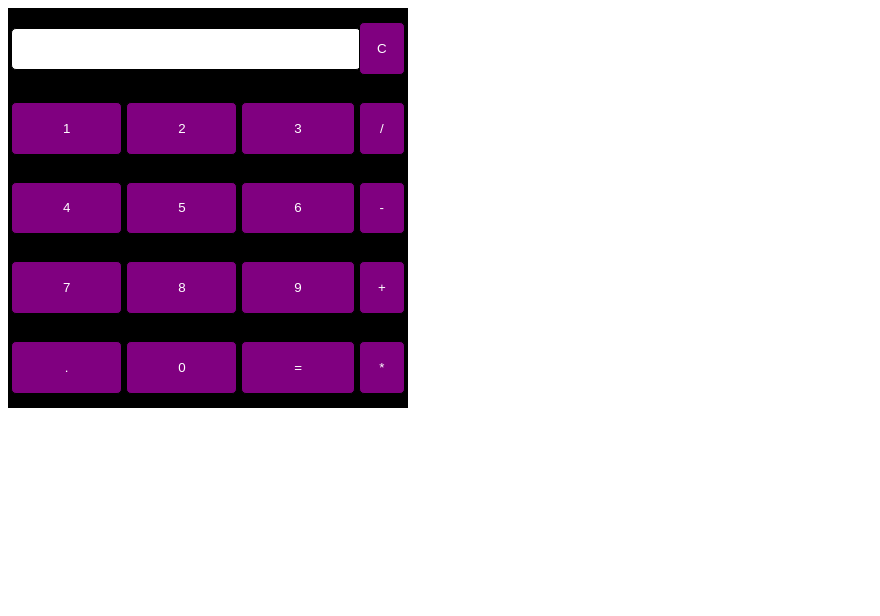
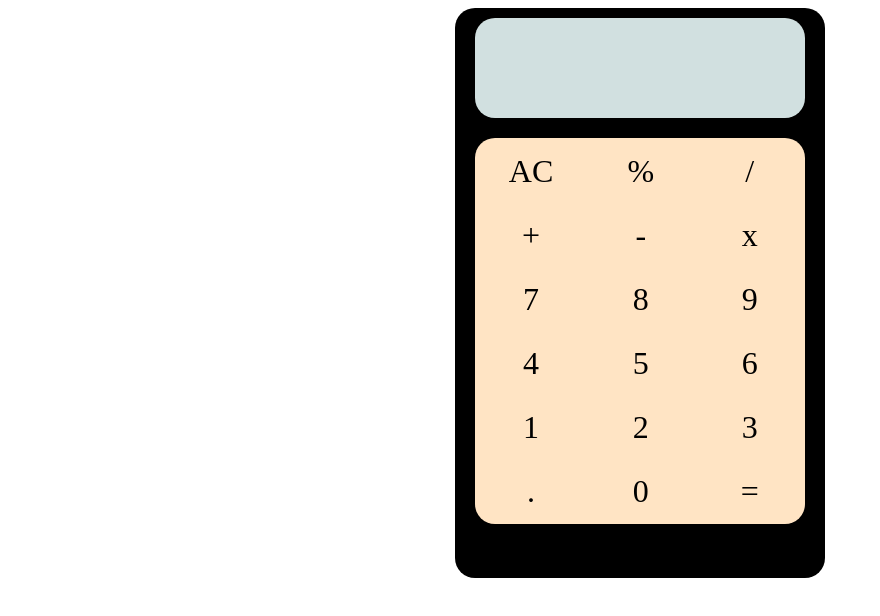
Before and after one commit to liamreilly01/CalculatorUISWENG2, a website: page index.html in a window 1280 px wide. Shown: the whole page, without its empty margins (0-880 px from the left). Drawn offline with Linux system fonts and the light colour scheme.

Commit message:
no message

```diff
--- a/calculator.css
+++ b/calculator.css
@@ -1,26 +1,42 @@
+div{
+        background: black;
 
-.calculator {
-    height: 400px;
-    width: 400px;
-    background-color: black;
+	margin: 50px;
+	width: 350px;
+	height: 550px;
+	margin: 0 auto;			/* horizontally centreing an element */
+	border-radius: 20px;
+	padding: 10px;
+}
+
+header{
+	background-color: #d1e0e0;
+	width: 330px;
+	height: 100px;
+	border-radius: 20px;
+	margin: 0 auto;
+	font-size: xx-large;
+	color: #000000;
+	text-align: center;
 
 }
-.display {
-    font-family: sans-serif;
-    background-color: white;
-    border: solid black 0.5px;
-    color: black;
-    border-radius: 5px;
-    width: 100%;
-    height: 50%;
+
+table{
+	background-color: bisque;
+	margin: 0 auto;
+	margin-top: 20px;
+	margin-right: 10px;
+	margin-left: 10px;
+	border-radius: 20px;
 }
 
-input[type=button] {
-    font-family: sans-serif;
-    background-color: purple;
-    color: white;
-    border: solid black 0.5px;
-    width: 100%;
-    border-radius: 5px;
-    height: 70%;
+td{
+	width: 110px;
+	height: 60px;
+	text-align: center;
+	font-size: xx-large;
+
+td:active{
+	background-color: #e0e0d1;
+	border-radius: 20px;
 }
--- a/calculator.js
+++ b/calculator.js
@@ -1,13 +1,61 @@
-function clearResult(){
-    document.getElementById("result").value="";
+var a = '';
+var b = '';
+var num = [];
+var ans;
+
+// All the numbers and operators input will be stored in an array "num" using function "sendNum()"
+function sendNum(digit){
+
+	num.push(digit);
+
+	if(num.length !== 1){
+		a = '';
+		document.getElementById('screen').innerHTML = a;		// clearing the screen.
+	}
+
+
+	for(i=0; i<num.length ; i++){
+
+		a = a + num[i];				// concatenate the elements of the array "num" into a single string, which will be displayed on the screen
+
+	}
+
+document.getElementById('screen').innerHTML = a;	// displaying the concatenated string
+
+
 }
 
-function display(value){
-    document.getElementById("result").value += value;
+// when the user presses "=", function "equalTo()" is called
+function equalTo(){
+	document.getElementById('screen').innerHTML = '';
+
+	for(i=0; i<num.length ; i++){
+
+		b += num[i];						// concatenating the array "num" into a single string
+	}
+
+	ans = eval(b);
+
+	document.getElementById('screen').innerHTML = ans;		// result display
+
+	while(num.length > 0){
+    	num.pop();				// emptying the array "num"
+	}
+
+	num.push(ans.toString());
+
+
 }
 
-function calculate(){
-    var expression = document.getElementById("result").value;
-    var answer = eval(expression);
-    document.getElementById("result").value=answer ;
+
+// When user presses "AC", function "clearScr()" is called
+function clearScr(){
+	document.getElementById('screen').innerHTML = '';
+
+	while(num.length > 0){
+    	num.pop();				// emptying the array "num"
+	}
+
+	a ='';
+	b ='';
 }
--- a/index.html
+++ b/index.html
@@ -1,46 +1,54 @@
 <!DOCTYPE html>
-<html lang="en" dir="ltr">
+
+<html lang="en">
 <head>
-  <meta charset="utf-8">
+  <meta charset="UTF-8">
+  <meta name="viewport" content="width=device-width, initial-scale=1.0">
+  <meta http-equiv="X-UA-Compatible" content="ie=edge">
   <title>Calculator</title>
-  <link rel="stylesheet" href="calculator.css">
+  <link href="styles.css" rel="stylesheet">
+  <link rel="stylesheet" href="calculator.css" type="text/css"/>
+
+  <script src="calculator.js" defer></script>
 </head>
+<body>
+	<div>
+		<header id="screen"></header>
+		<table>
 
-<body>
-
-<table class="calculator" >
+      			<tbody>
 				<tr>
-    <td colspan="3"> <input class="display"  id="result"/> </td>
-    <td> <input type="button" value="C" onclick="clearScreen()" input type="button" /> </td>
+					<td onclick="clearScr()">AC</td>
+          				<td onclick="sendNum('*0.01')">%</td>
+          				<td onclick="sendNum('/')">/</td>
 				</tr>
 				<tr>
-    <td> <input type="button" value="1" onclick="display('1')" /> </td>
-    <td> <input type="button" value="2" onclick="display('2')" /> </td>
-    <td> <input type="button" value="3" onclick="display('3')" /> </td>
-    <td> <input type="button" value="/" onclick="display('/')" /> </td>
+					<td onclick="sendNum('+')">+</td>
+					<td onclick="sendNum('-')">-</td>
+					<td onclick="sendNum('*')">x</td>
 				</tr>
 				<tr>
-    <td> <input type="button" value="4" onclick="display('4')" /> </td>
-    <td> <input type="button" value="5" onclick="display('5')" /> </td>
-    <td> <input type="button" value="6" onclick="display('6')" /> </td>
-    <td> <input type="button" value="-" onclick="display('-')" /> </td>
+			    		<td onclick="sendNum('7')">7</td>
+			    		<td onclick="sendNum('8')">8</td>
+			    		<td onclick="sendNum('9')">9</td>
 				</tr>
 				<tr>
-    <td> <input type="button" value="7" onclick="display('7')" /> </td>
-    <td> <input type="button" value="8" onclick="display('8')" /> </td>
-    <td> <input type="button" value="9" onclick="display('9')" /> </td>
-    <td> <input type="button" value="+" onclick="display('+')" /> </td>
+					<td onclick="sendNum('4')">4</td>
+					<td onclick="sendNum('5')">5</td>
+					<td onclick="sendNum('6')">6</td>
 				</tr>
 				<tr>
-    <td> <input type="button" value="." onclick="display('.')" /> </td>
-    <td> <input type="button" value="0" onclick="display('0')" /> </td>
-    <td> <input type="button" value="=" onclick="calculate()" id="btn" /> </td>
-    <td> <input type="button" value="*" onclick="display('*')" /> </td>
+      					<td onclick="sendNum('1')">1</td>
+					<td onclick="sendNum('2')">2</td>
+					<td onclick="sendNum('3')">3</td>
 				</tr>
+				<tr>
+      					<td onclick="sendNum('.')">.</td>
+					<td onclick="sendNum('0')">0</td>
+					<td onclick="equalTo()">=</td>
+				</tr>
+			</tbody>
 		</table>
-
-<script src="calculator.js"></script>
-
+	</div>
 </body>
-
 </html>
```
Lines whose indentation alone changed are shown as unchanged.
